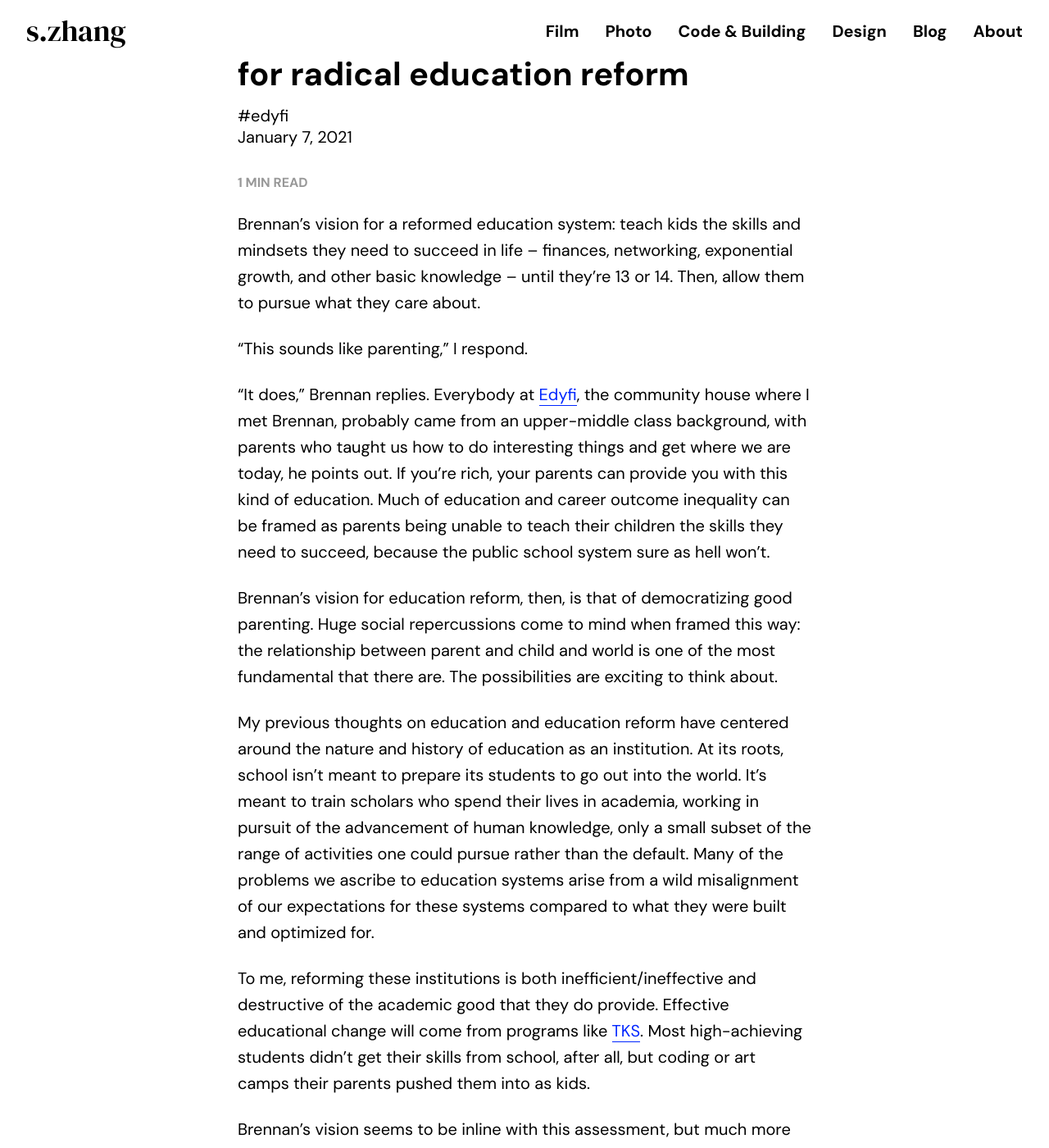
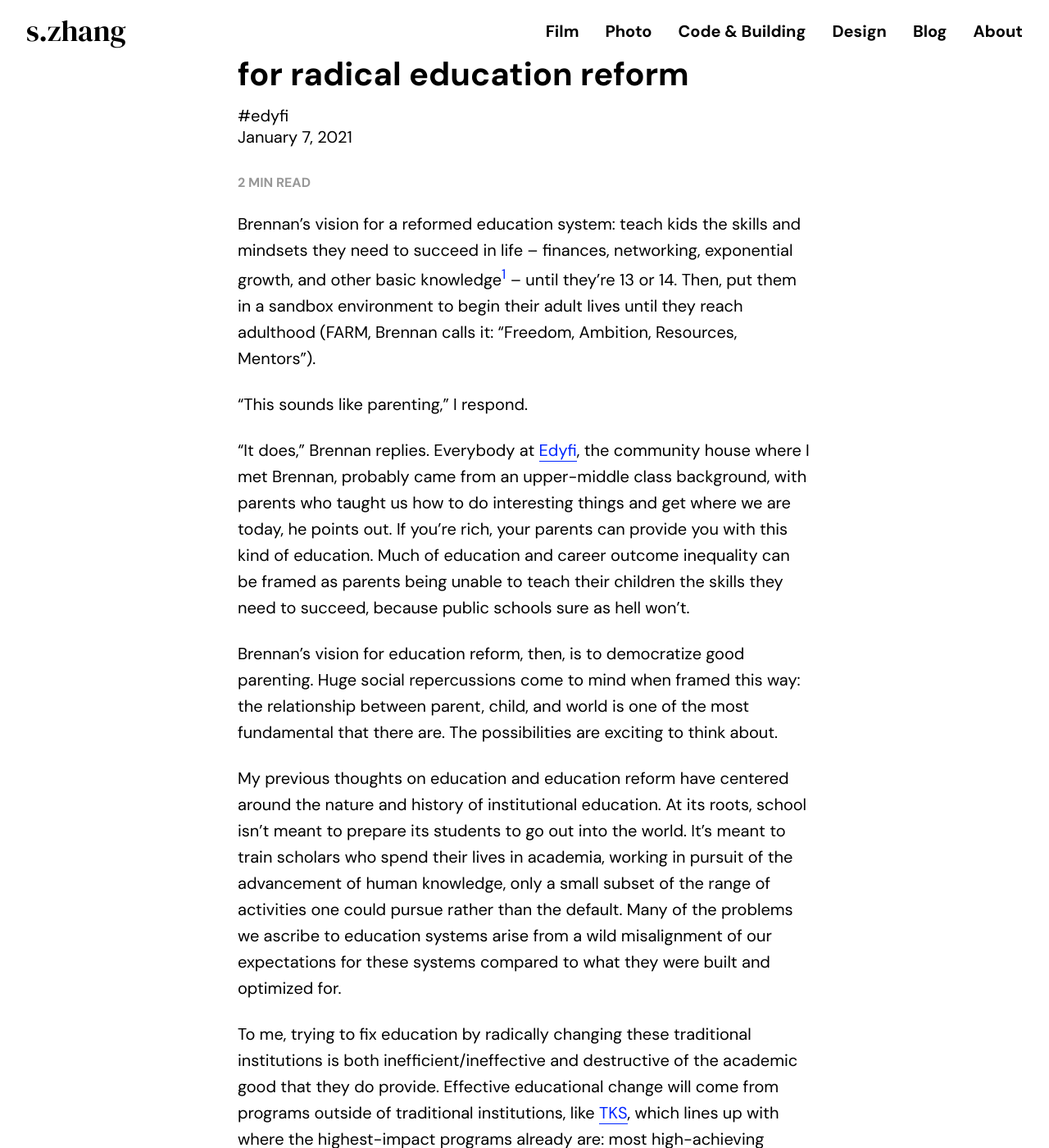
Before and after one commit to wwsalmon/portfolio, a Jekyll site: the page built from _posts/2021-01-07-democratizing-high-quality-parenting-brennan-colbergs-vision-for-radical-education-reform.md, in a window 1280 px wide and 1400 px high, scrolled down 354 px. Shown: the whole window at 82% size. Built offline with Jekyll 4.4.1, drawn with Linux system fonts in a browser that asks for light colours; some web fonts are replaced; a script that is not in the unit is left out; some of the changed text lies outside the part shown.

Commit message:
make edits to brennan education post

```diff
--- a/_posts/2021-01-07-democratizing-high-quality-parenting-brennan-colbergs-vision-for-radical-education-reform.md
+++ b/_posts/2021-01-07-democratizing-high-quality-parenting-brennan-colbergs-vision-for-radical-education-reform.md
@@ -6,20 +6,22 @@ date: '2021-01-07 15:35:37'
 tags: edyfi
 ---
 
-Brennan's vision for a reformed education system: teach kids the skills and mindsets they need to succeed in life -- finances, networking, exponential growth, and other basic knowledge -- until they're 13 or 14. Then, allow them to pursue what they care about.
+Brennan's vision for a reformed education system: teach kids the skills and mindsets they need to succeed in life -- finances, networking, exponential growth, and other basic knowledge[^capitalism] -- until they're 13 or 14. Then, put them in a sandbox environment to begin their adult lives until they reach adulthood (FARM, Brennan calls it: "Freedom, Ambition, Resources, Mentors").
 
 "This sounds like parenting," I respond.
 
-"It does," Brennan replies. Everybody at [Edyfi](https://edyfi.co/85e37d59e0064c8d8f4f2cb91168eb18), the community house where I met Brennan, probably came from an upper-middle class background, with parents who taught us how to do interesting things and get where we are today, he points out. If you're rich, your parents can provide you with this kind of education. Much of education and career outcome inequality can be framed as parents being unable to teach their children the skills they need to succeed, because the public school system sure as hell won't.
+"It does," Brennan replies. Everybody at [Edyfi](https://edyfi.co/85e37d59e0064c8d8f4f2cb91168eb18), the community house where I met Brennan, probably came from an upper-middle class background, with parents who taught us how to do interesting things and get where we are today, he points out. If you're rich, your parents can provide you with this kind of education. Much of education and career outcome inequality can be framed as parents being unable to teach their children the skills they need to succeed, because public schools sure as hell won't.
 
-Brennan's vision for education reform, then, is that of democratizing good parenting. Huge social repercussions come to mind when framed this way: the relationship between parent and child and world is one of the most fundamental that there are. The possibilities are exciting to think about.
+Brennan's vision for education reform, then, is to democratize good parenting. Huge social repercussions come to mind when framed this way: the relationship between parent, child, and world is one of the most fundamental that there are. The possibilities are exciting to think about.
 
-My previous thoughts on education and education reform have centered around the nature and history of education as an institution. At its roots, school isn't meant to prepare its students to go out into the world. It's meant to train scholars who spend their lives in academia, working in pursuit of the advancement of human knowledge, only a small subset of the range of activities one could pursue rather than the default. Many of the problems we ascribe to education systems arise from a wild misalignment of our expectations for these systems compared to what they were built and optimized for.
+My previous thoughts on education and education reform have centered around the nature and history of institutional education. At its roots, school isn't meant to prepare its students to go out into the world. It's meant to train scholars who spend their lives in academia, working in pursuit of the advancement of human knowledge, only a small subset of the range of activities one could pursue rather than the default. Many of the problems we ascribe to education systems arise from a wild misalignment of our expectations for these systems compared to what they were built and optimized for.
 
-To me, reforming these institutions is both inefficient/ineffective and destructive of the academic good that they do provide. Effective educational change will come from programs like [TKS](https://tks.world/). Most high-achieving students didn't get their skills from school, after all, but coding or art camps their parents pushed them into as kids.
+To me, trying to fix education by radically changing these traditional institutions is both inefficient/ineffective and destructive of the academic good that they do provide. Effective educational change will come from programs outside of traditional institutions, like [TKS](https://tks.world/), which lines up with where the highest-impact programs already are: most high-achieving students didn't get their skills from school, after all, but coding or art camps their parents pushed them into as kids.
 
-Brennan's vision seems to be inline with this assessment, but much more aspirational. It's far from empty conjecture, too: Brennan currently works at micro-school company [Weekdays](https://joinweekdays.com), hoping to move to [Astra Nova](https://astranova.org/), the spinoff of Elon Musk and SpaceX's school Ad Astra, and pursue his own initiatives far beyond that.
+Brennan's vision seems to be inline with this assessment, but much more aspirational. It's far from empty conjecture, too: Brennan currently works at micro-school company [Weekdays](https://joinweekdays.com), planning to move to [Astra Nova](https://astranova.org/), the spinoff of Elon Musk and SpaceX's school Ad Astra, with other opportunities and his own initiatives lined up far beyond that.
 
 "I will radicalize everyone in this house about education," Brennan says.[^brennan]
 
 [^brennan]: Brennan also got married at 18 and plans to retire by 25-30 and become a stay-at-home dad. He's an incredibly fascinating guy, [check him out here](https://personal.website/brennancolberg).
+
+[^capitalism]: A tangential thought: what skills do we consider valuable to teach as basic ones? Specifically, to what extent are these values rooted in a capitalistic society? What would we consider basic skills in the absence of a capitalistic society? Are there more humanistic things that would be taught, and if so, should they be taught here? Alternatively, is there a way to shift our society away from unquestioned capitalism by providing different basic educations?
```
